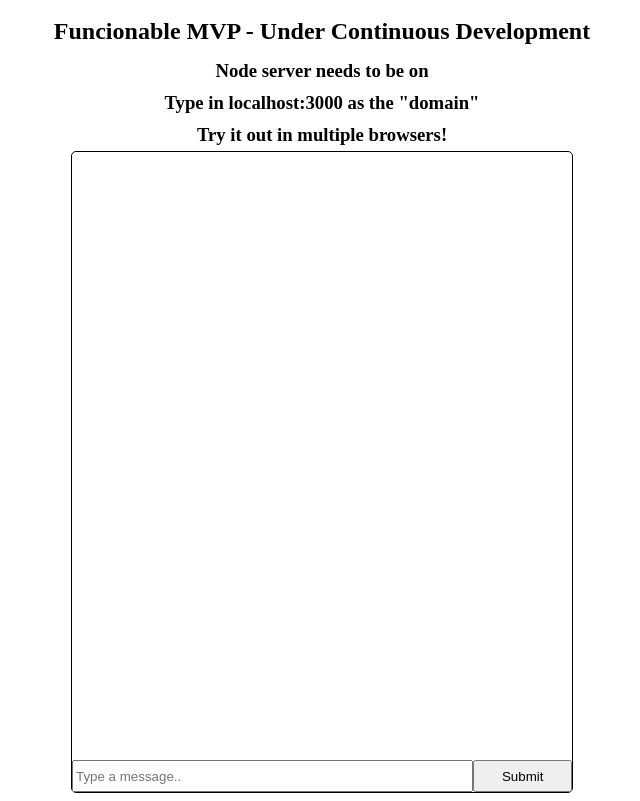
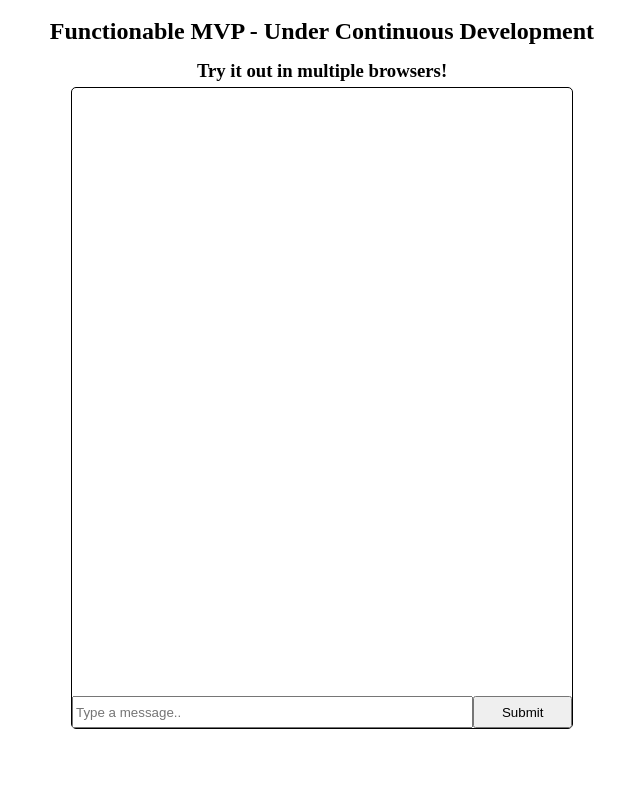
Before and after one commit to au25/chatime, a website: page index.html in a window 1280 px wide. Shown: the whole page, without its empty margins (318-958 px from the left). Drawn offline with nearby package versions, Linux system fonts and the light colour scheme; no server answers.

Commit message:
change index instructions

```diff
--- a/index.html
+++ b/index.html
@@ -55,9 +55,7 @@
 </head>
 <body>
     <div class="heading-text">
-        <h2>Funcionable MVP - Under Continuous Development</h2>
-        <h3> Node server needs to be on</h3>
-        <h3> Type in localhost:3000 as the "domain"</h3>
+        <h2>Functionable MVP - Under Continuous Development</h2>
         <h3> Try it out in multiple browsers!</h3>
     </div>
     <div class="container">
@@ -92,6 +90,7 @@
 
             socket.on('new msg', function(data){
                 $msgContainer.append(data.msg + '<br/>');
+                console.log("what is data: " + data);
                 console.log("return value: " + data.msg);
             });
         });
```
